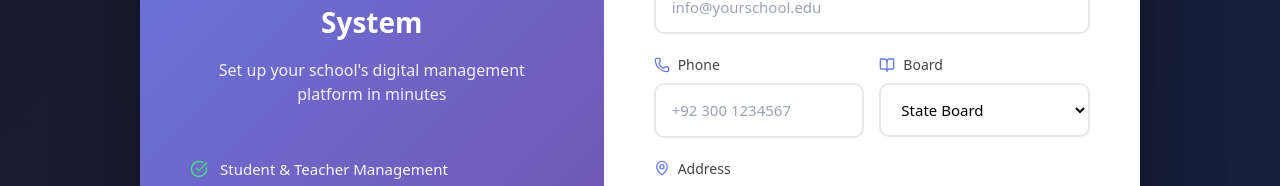
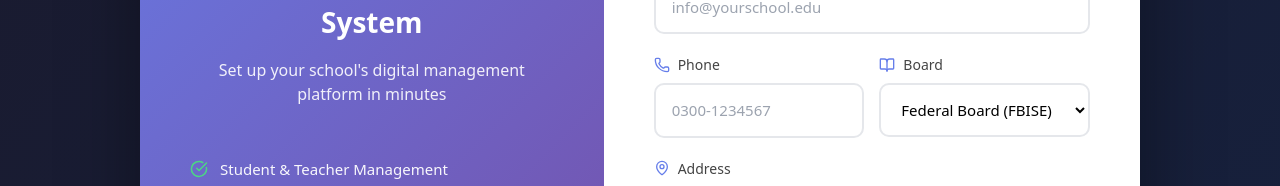
Before and after one commit to Rehman32/school-management-mern-client, a React (Vite) app: page /register-school in a window 1280 px wide. Shown: the part 382-568 px from the top of the page. Built offline with nearby package versions, Linux system fonts and the light colour scheme.

Commit message:
feat: add Pakistan localization - education boards, defaults, placeholders

```diff
--- a/src/pages/admin/SettingsPage.jsx
+++ b/src/pages/admin/SettingsPage.jsx
@@ -44,12 +44,12 @@ export default function SettingsPage({ isDark }) {
     address: '',
     city: '',
     state: '',
-    country: 'India',
+    country: 'Pakistan',
     pincode: '',
     website: '',
     logo: '',
     description: '',
-    board: 'State Board',
+    board: 'Federal Board',
     establishedYear: '',
     principal: {
       name: '',
@@ -326,14 +326,20 @@ export default function SettingsPage({ isDark }) {
                       <SelectField
                         label="Board"
                         icon={BookOpen}
-                        value={profile.board || 'State Board'}
+                        value={profile.board || 'Federal Board'}
                         onChange={(e) => handleChange('board', e.target.value)}
                         options={[
-                          { value: 'CBSE', label: 'CBSE' },
-                          { value: 'ICSE', label: 'ICSE' },
-                          { value: 'State Board', label: 'State Board' },
-                          { value: 'IB', label: 'IB' },
-                          { value: 'Cambridge', label: 'Cambridge' },
+                          { value: 'Federal Board', label: 'Federal Board (FBISE)' },
+                          { value: 'Punjab Board', label: 'Punjab Board (BISE Punjab)' },
+                          { value: 'Sindh Board', label: 'Sindh Board (BISE Sindh)' },
+                          { value: 'KPK Board', label: 'KPK Board (BISE KPK)' },
+                          { value: 'Balochistan Board', label: 'Balochistan Board' },
+                          { value: 'BISE Swat', label: 'BISE Swat' },
+                          { value: 'BISE Mardan', label: 'BISE Mardan' },
+                          { value: 'BISE Peshawar', label: 'BISE Peshawar' },
+                          { value: 'Aga Khan Board', label: 'Aga Khan Board' },
+                          { value: 'Cambridge', label: 'Cambridge (O/A Levels)' },
+                          { value: 'Other', label: 'Other' },
                         ]}
                       />
 
--- a/src/pages/auth/SchoolRegister.jsx
+++ b/src/pages/auth/SchoolRegister.jsx
@@ -41,7 +41,7 @@ const SchoolRegister = () => {
     city: '',
     state: '',
     country: 'Pakistan',
-    board: 'State Board',
+    board: 'Federal Board',
     adminName: '',
     adminEmail: '',
     adminPassword: '',
@@ -240,7 +240,7 @@ const SchoolRegister = () => {
                       name="schoolPhone"
                       value={formData.schoolPhone}
                       onChange={handleChange}
-                      placeholder="+92 300 1234567"
+                      placeholder="0300-1234567"
                     />
                   </div>
 
@@ -254,11 +254,16 @@ const SchoolRegister = () => {
                       value={formData.board}
                       onChange={handleChange}
                     >
-                      <option value="State Board">State Board</option>
-                      <option value="CBSE">CBSE</option>
-                      <option value="ICSE">ICSE</option>
-                      <option value="Cambridge">Cambridge</option>
-                      <option value="IB">IB</option>
+                      <option value="Federal Board">Federal Board (FBISE)</option>
+                      <option value="Punjab Board">Punjab Board (BISE Punjab)</option>
+                      <option value="Sindh Board">Sindh Board (BISE Sindh)</option>
+                      <option value="KPK Board">KPK Board (BISE KPK)</option>
+                      <option value="Balochistan Board">Balochistan Board</option>
+                      <option value="BISE Swat">BISE Swat</option>
+                      <option value="BISE Mardan">BISE Mardan</option>
+                      <option value="BISE Peshawar">BISE Peshawar</option>
+                      <option value="Aga Khan Board">Aga Khan Board</option>
+                      <option value="Cambridge">Cambridge (O/A Levels)</option>
                       <option value="Other">Other</option>
                     </select>
                   </div>
```
